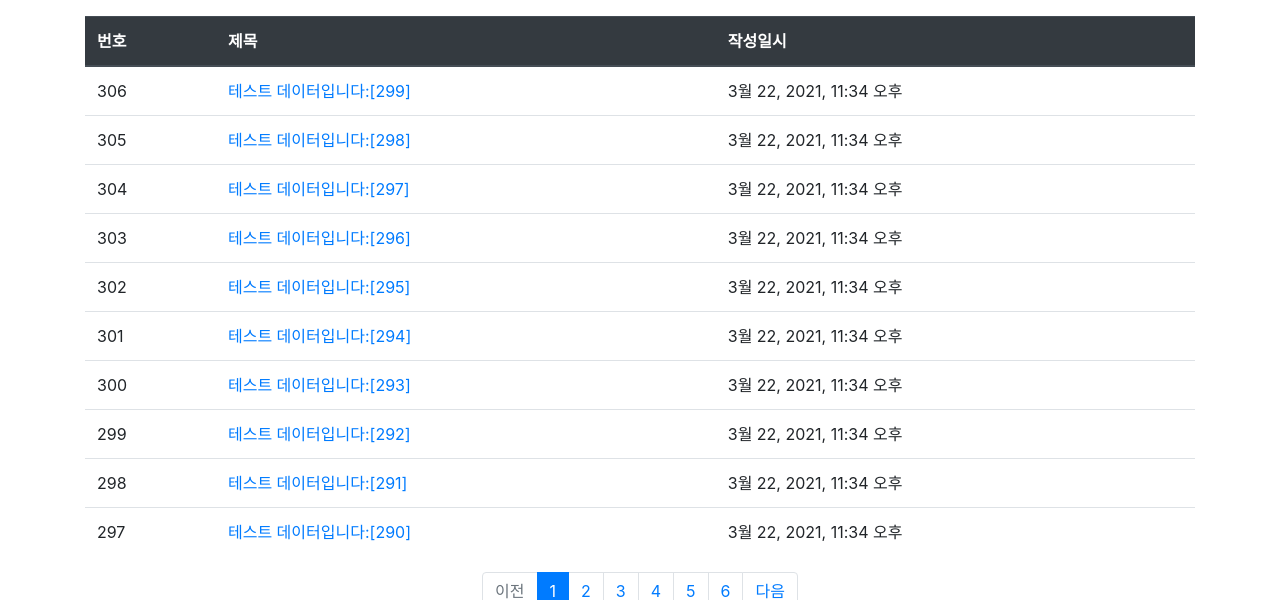
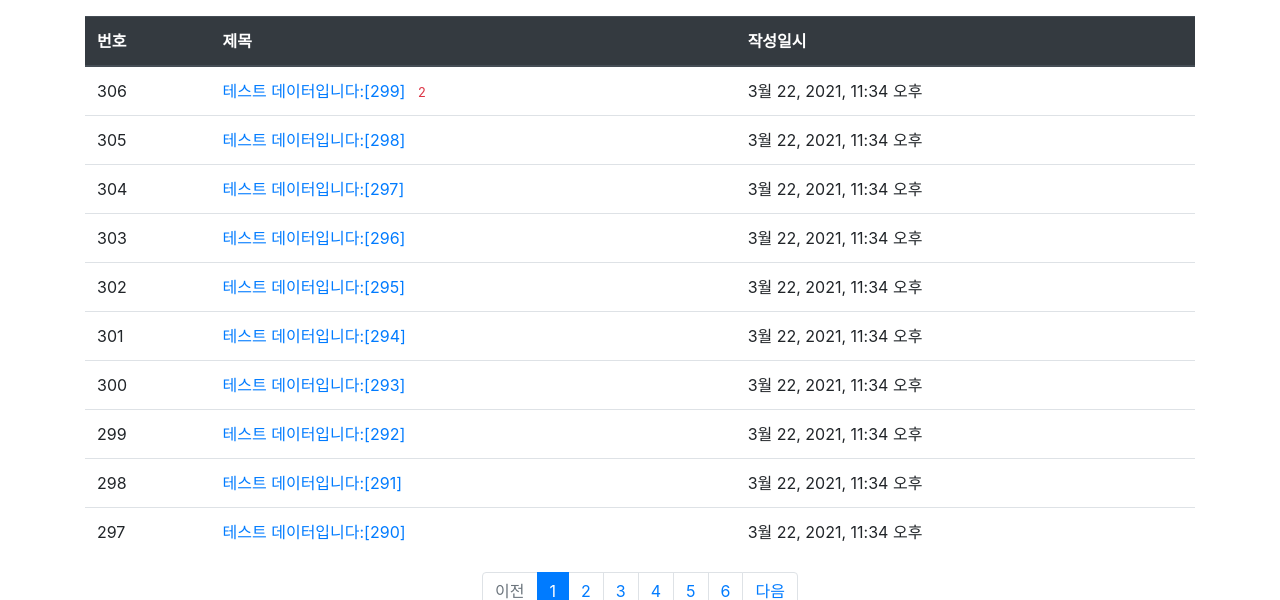
Before and after one commit to phjppo0918/jumpToDjango, a Django app: page /pybo/ in a window 1280 px wide. Shown: the part 57-657 px from the top of the page. Run offline with Django 3.2, Linux system fonts and the light colour scheme; data comes from the database, SQL or seed files in the repository; both versions use the stored data as it was after the commit; some libraries are stand-ins or nearby versions.

Commit message:
3-04 fin

```diff
--- a/projects/mysite/templates/pybo/question_list.html
+++ b/projects/mysite/templates/pybo/question_list.html
@@ -19,6 +19,9 @@
             <td> {{ question_list.paginator.count|sub:question_list.start_index|sub:forloop.counter0|add:1 }}</td>
             <td>
                 <a href="{% url 'pybo:detail' question.id %}">{{ question.subject }}</a>
+                {% if question.answer_set.count > 0 %}
+                    <span class="text-danger small ml-2">{{ question.answer_set.count }}</span>
+                {% endif %}
             </td>
             <td>{{ question.create_date }}</td>
         </tr>
```
Also changed, not shown: projects/mysite/db.sqlite3.
